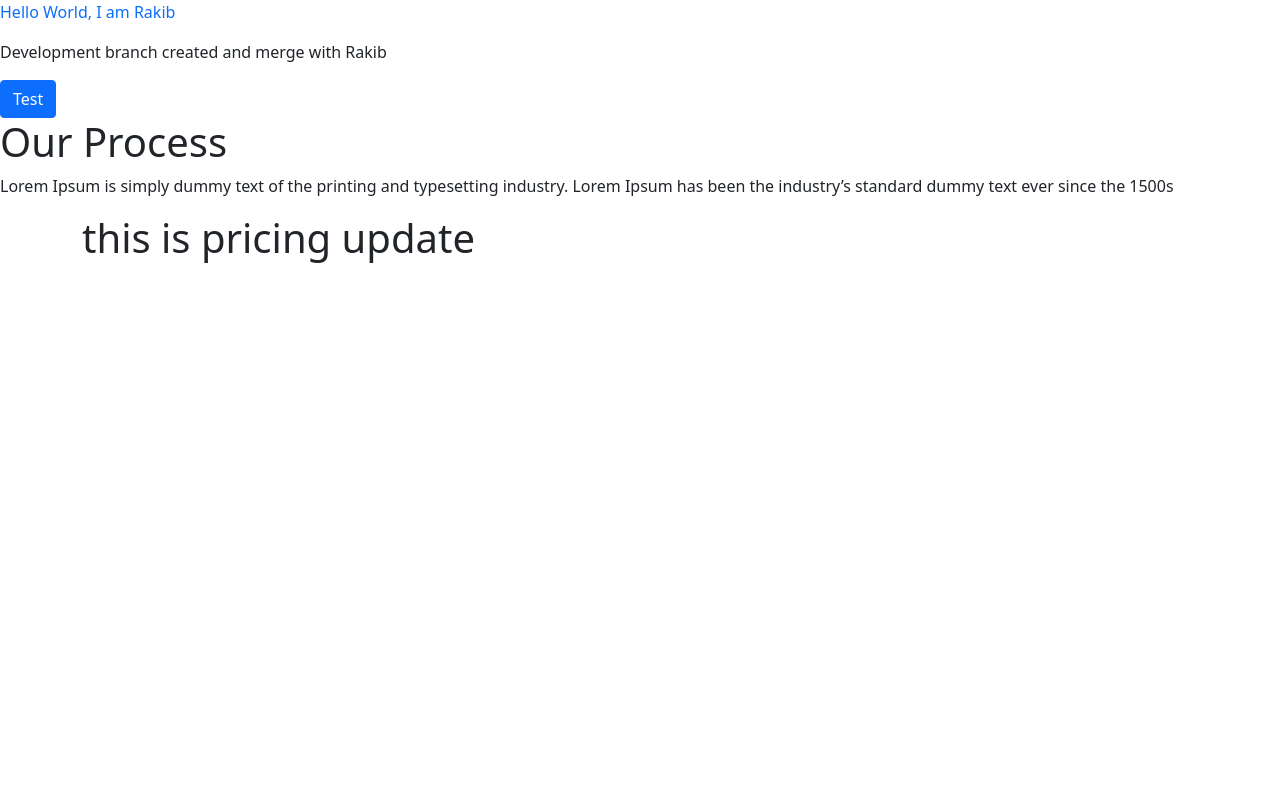
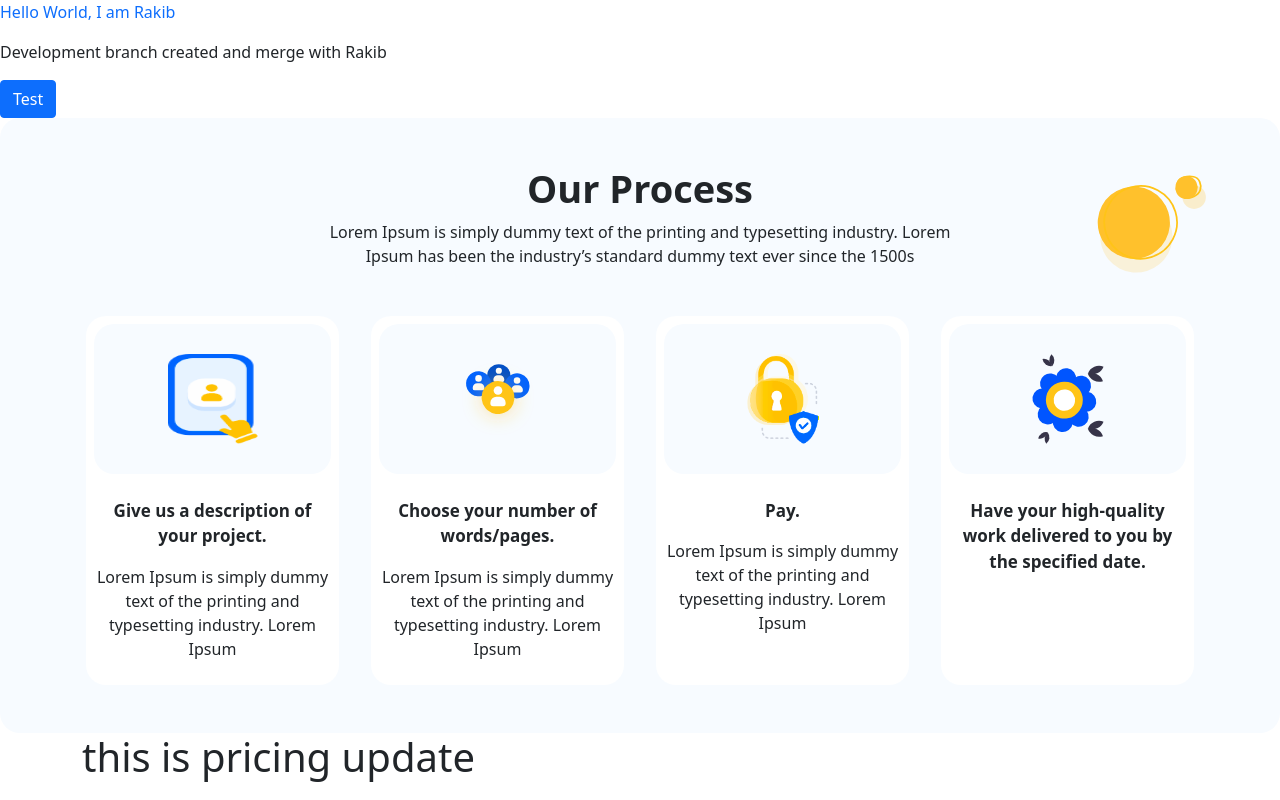
Before and after one commit to Rakib544/easy-essay-writing, a Next.js app: page / in a window 1280 px wide. Built offline with nearby package versions, Linux system fonts and the light colour scheme.

Commit message:
process section basic design complete

```diff
--- a/pages/_app.js
+++ b/pages/_app.js
@@ -11,6 +11,16 @@ function MyApp({ Component, pageProps }) {
           integrity="sha384-EVSTQN3/azprG1Anm3QDgpJLIm9Nao0Yz1ztcQTwFspd3yD65VohhpuuCOmLASjC"
           crossOrigin="anonymous"
         ></link>
+        <link rel="preconnect" href="https://fonts.googleapis.com"></link>
+        <link
+          rel="preconnect"
+          href="https://fonts.gstatic.com"
+          crossOrigin
+        ></link>
+        <link
+          href="https://fonts.googleapis.com/css2?family=Roboto:ital,wght@0,100;0,300;0,400;0,500;0,700;0,900;1,100;1,300;1,400;1,500;1,700&display=swap"
+          rel="stylesheet"
+        ></link>
         <script
           src="https://cdn.jsdelivr.net/npm/bootstrap@5.0.2/dist/js/bootstrap.bundle.min.js"
           integrity="sha384-MrcW6ZMFYlzcLA8Nl+NtUVF0sA7MsXsP1UyJoMp4YLEuNSfAP+JcXn/tWtIaxVXM"
--- a/src/components/process/Process.js
+++ b/src/components/process/Process.js
@@ -1,14 +1,49 @@
+import Image from "next/image";
 import React from "react";
+import processSectionImg from "../../../images/Grupo 257.svg";
+import { processCardData } from "../../data/processCardData";
+import styles from "./process.module.css";
 
 const Process = () => {
   return (
-    <div>
-      <h1 classNames="text-center">Our Process</h1>
-      <p>
-        Lorem Ipsum is simply dummy text of the printing and typesetting
-        industry. Lorem Ipsum has been the industry’s standard dummy text ever
-        since the 1500s
-      </p>
+    <div className={`${styles.processSectionBg} py-5`}>
+      <div className="container position-relative">
+        <div className="position-absolute end-0 top-0">
+          <Image src={processSectionImg} alt="img" height="125" width="125" />
+        </div>
+        <div className="col-12 col-md-8 col-lg-7 mx-auto">
+          <h1 className={styles.processSectionTitle}>Our Process</h1>
+          <p className="text-center mb-5">
+            Lorem Ipsum is simply dummy text of the printing and typesetting
+            industry. Lorem Ipsum has been the industry’s standard dummy text
+            ever since the 1500s
+          </p>
+        </div>
+        <div className="row text-center">
+          {processCardData.map((data) => (
+            <div className="col-12 col-sm-6 col-md-4 col-lg-3 rounded-3">
+              <div
+                className={`${styles.processCard} pt-2 px-2 bg-white h-100 mx-1`}
+              >
+                <div
+                  className={`${styles.processSectionImageBg} d-flex justify-content-center align-items-center`}
+                >
+                  <Image
+                    src={data.img}
+                    alt={data.name}
+                    width="90px"
+                    height="90px"
+                  />
+                </div>
+                <p className={`${styles.processCardHeading} fw-bolder pt-4`}>
+                  {data.title}
+                </p>
+                <p className="text-center fs-6 pb-2">{data.text}</p>
+              </div>
+            </div>
+          ))}
+        </div>
+      </div>
     </div>
   );
 };
--- /dev/null
+++ b/src/components/process/process.module.css
@@ -0,0 +1,29 @@
+.processSectionBg {
+  background-color: #f7fbff;
+  border-radius: 20px;
+}
+
+.processCardHeading {
+  font-size: 17px;
+  text-align: center;
+}
+
+.processSectionTitle {
+  font-size: 38px;
+  text-align: center;
+  font-weight: bolder;
+}
+
+.borderRadius {
+  border-radius: 43px;
+}
+
+.processCard {
+  border-radius: 20px;
+}
+
+.processSectionImageBg {
+  border-radius: 20px;
+  height: 150px;
+  background-color: #f7fbff;
+}
--- /dev/null
+++ b/src/data/processCardData.js
@@ -0,0 +1,32 @@
+import image2 from "../../images/Grupo 359.svg";
+import image4 from "../../images/Grupo 466.svg";
+import image3 from "../../images/Image 4.svg";
+import image1 from "../../images/Image-2.png";
+
+export const processCardData = [
+  {
+    id: 1,
+    img: image1,
+    title: "Give us a description of your project.",
+    text: "Lorem Ipsum is simply dummy text of the printing and typesetting industry. Lorem Ipsum",
+  },
+  {
+    id: 2,
+    img: image2,
+    title: "Choose your number of words/pages.",
+    text: "Lorem Ipsum is simply dummy text of the printing and typesetting industry. Lorem Ipsum",
+  },
+  {
+    id: 3,
+    img: image3,
+    title: "Pay.",
+    text: "Lorem Ipsum is simply dummy text of the printing and typesetting industry. Lorem Ipsum",
+  },
+  {
+    id: 4,
+    img: image4,
+    title:
+      "Have your high-quality work delivered to you by the specified date.",
+    text: "",
+  },
+];
--- a/styles/globals.css
+++ b/styles/globals.css
@@ -2,8 +2,7 @@ html,
 body {
   padding: 0;
   margin: 0;
-  font-family: -apple-system, BlinkMacSystemFont, Segoe UI, Roboto, Oxygen,
-    Ubuntu, Cantarell, Fira Sans, Droid Sans, Helvetica Neue, sans-serif;
+  font-family: "Roboto", sans-serif;
 }
 
 a {
```
Also changed, not shown: images/Image-2.png (renamed from images/Image 2.png).
